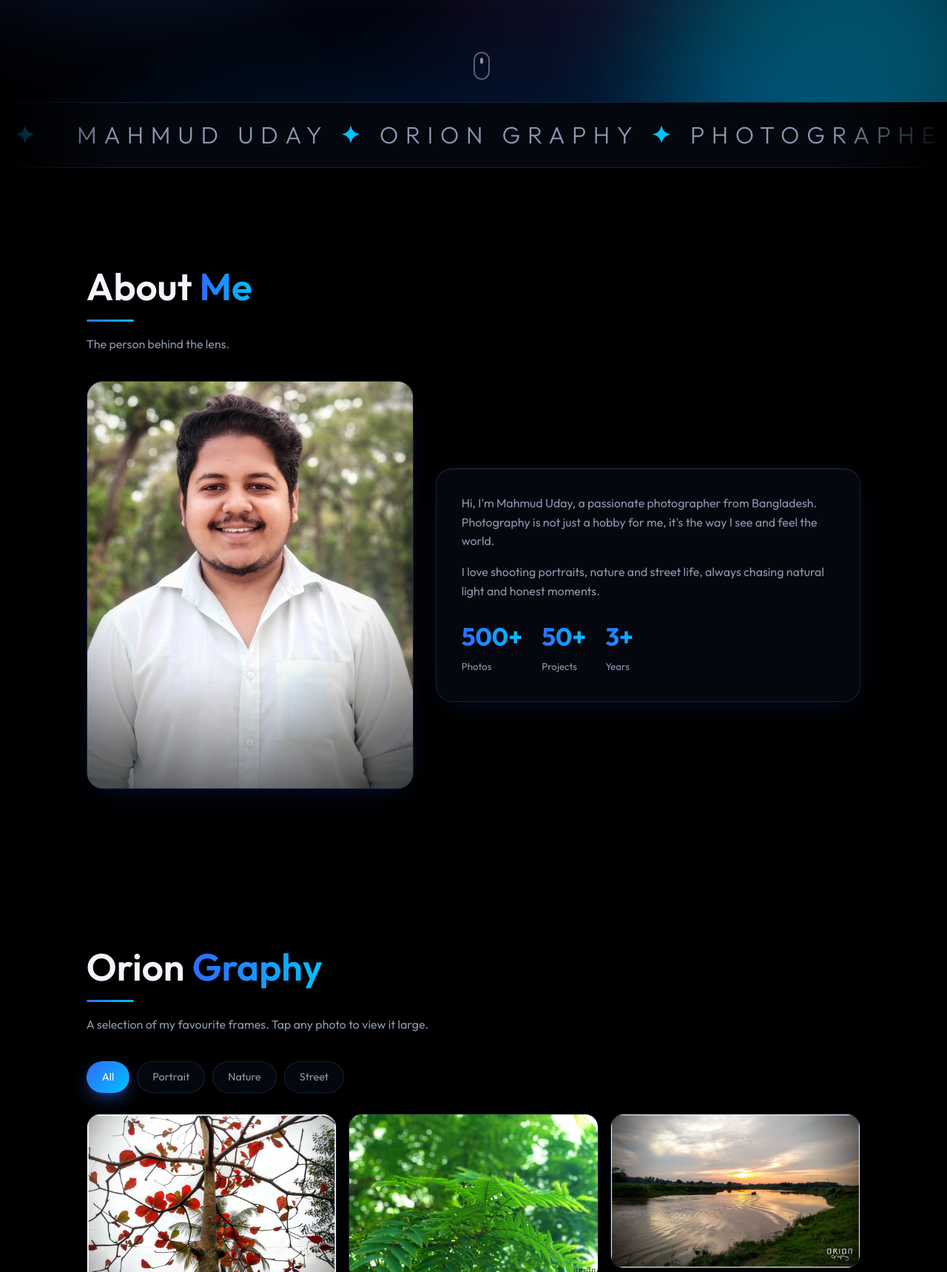
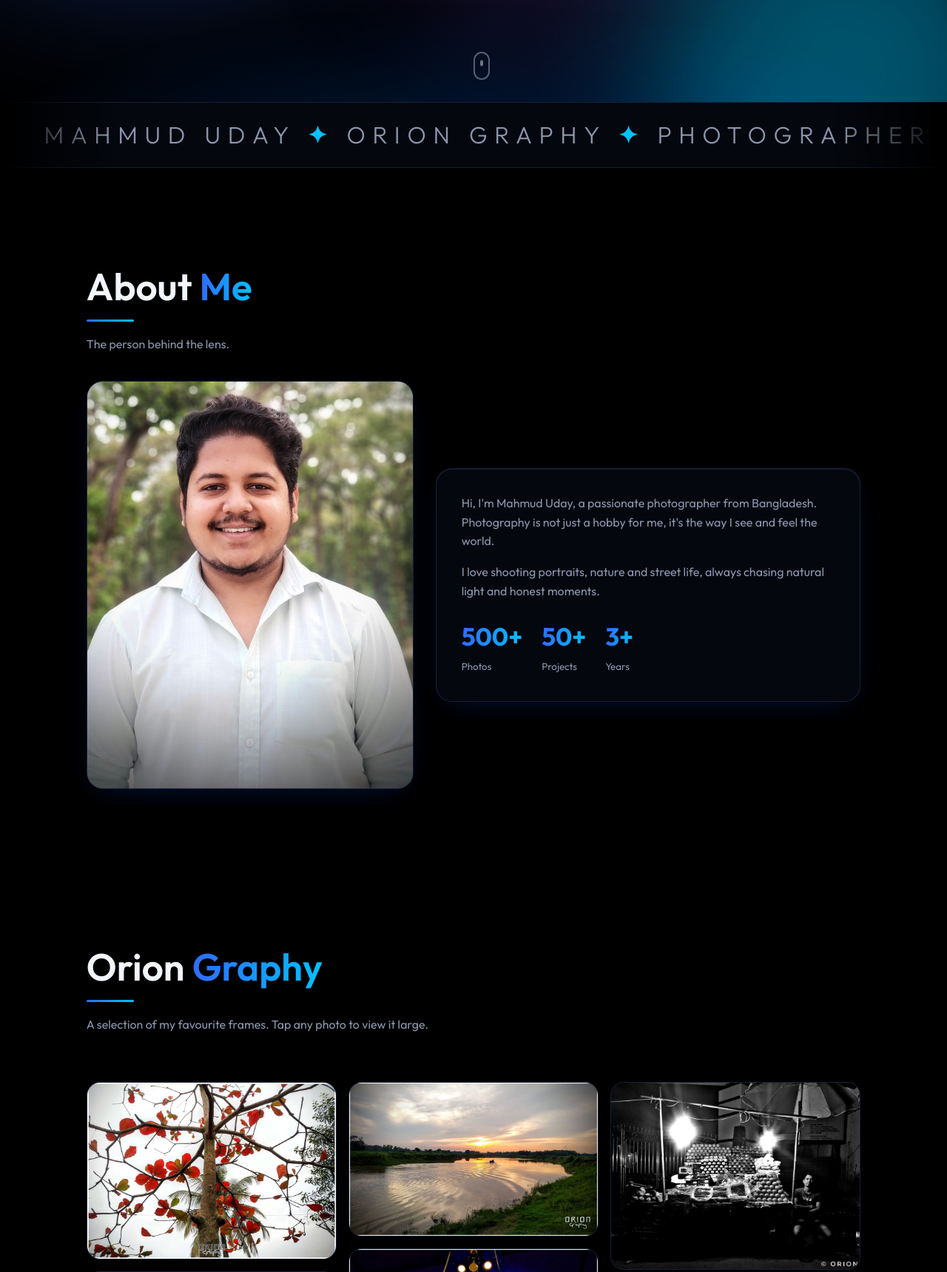
Before and after one commit to MahmudUday/Iamuday, a plain HTML site: page index.html in a window 1280 px wide. Shown: the part 662-2382 px from the top of the page at 74% size. Drawn offline with Linux system fonts and the light colour scheme.

Commit message:
Add files via upload

```diff
--- a/index.html
+++ b/index.html
@@ -159,6 +159,7 @@ body.ready .ln:nth-child(2)>span{transition-delay:.15s}
 .filters{display:flex;gap:10px;flex-wrap:wrap;margin-bottom:28px}
 .fbtn{padding:9px 20px;border-radius:999px;border:1px solid var(--glass-b);background:var(--glass);color:var(--muted);
   cursor:pointer;font:inherit;font-size:.9rem;transition:.5s var(--ease)}
+.fbtn{text-transform:capitalize}
 .fbtn:hover{color:var(--text);transform:translateY(-2px)}
 .fbtn.active{color:#fff;background:linear-gradient(135deg,var(--accent),var(--accent2));border-color:transparent;box-shadow:0 8px 26px -8px var(--accent)}
 .grid{columns:3 260px;column-gap:16px}
@@ -312,18 +313,12 @@ const CONFIG = {
     {name:"YouTube",   icon:"▶️", handle:"Your Channel", url:"https://youtube.com/@yourname"},
     {name:"WhatsApp",  icon:"💬", handle:"+880...", url:"https://wa.me/8801XXXXXXXXX"}
   ],
-  // images folder e photo rakho, ekhane nam likho. cat: portrait / nature / street (ba nijer moto)
-  photos: [
-    {src:"images/photo1.jpg",  cat:"portrait", title:"Portrait 1"},
-    {src:"images/photo2.jpg",  cat:"nature",   title:"Nature 1"},
-    {src:"images/photo3.jpg",  cat:"street",   title:"Street 1"},
-    {src:"images/photo4.jpg",  cat:"portrait", title:"Portrait 2"},
-    {src:"images/photo5.jpg",  cat:"nature",   title:"Nature 2"},
-    {src:"images/photo6.jpg",  cat:"street",   title:"Street 2"},
-    {src:"images/photo7.jpg",  cat:"nature",   title:"Nature 3"},
-    {src:"images/photo8.jpg",  cat:"portrait", title:"Portrait 3"},
-    {src:"images/photo9.jpg",  cat:"street",   title:"Street 3"}
-  ]
+  // AUTO GALLERY: images folder e photo upload korlei hobe, kothao list likhte hobe na.
+  // File nam: portrait-1.jpg, portrait-2.jpg, nature-1.jpg, street-1.jpg, wedding-1.jpg, travel-1.jpg, event-1.jpg
+  // Category chai na hole: photo1.jpg, photo2.jpg ... (number gap rakho na)
+  categories: ["portrait","nature","street","wedding","travel","event","other"],
+  max: 150,
+  photos: []
 };
 /* ======================================== */
 
@@ -389,9 +384,32 @@ $$("#links a").forEach(a=>a.onclick=()=>$("#links").classList.remove("open"));
 const mq='<span>MAHMUD UDAY <b>✦</b> ORION GRAPHY <b>✦</b> PHOTOGRAPHER <b>✦</b></span>';
 $("#track").innerHTML=mq.repeat(8);
 
+/* gallery: auto-detect photos in /images */
+const probe=src=>new Promise(r=>{const i=new Image();i.onload=()=>r(true);i.onerror=()=>r(false);i.src=src});
+async function loadPhotos(){
+  const cap=s=>s.charAt(0).toUpperCase()+s.slice(1);
+  const groups=await Promise.all(CONFIG.categories.map(async cat=>{
+    const out=[];
+    for(let n=1;n<=CONFIG.max;n++){
+      const names=cat==="other"?[`photo${n}`,`photo-${n}`]:[`${cat}-${n}`];
+      let hit=null;
+      for(const nm of names){const src=`images/${nm}.jpg`;if(await probe(src)){hit=src;break}}
+      if(!hit)break;
+      out.push({src:hit,cat,title:(cat==="other"?"Photo":cap(cat))+" "+n});
+    }
+    return out;
+  }));
+  CONFIG.photos=groups.flat();
+  if(!CONFIG.photos.length){ // demo tiles until real photos are uploaded
+    CONFIG.photos=["portrait","nature","street","portrait","nature","street","nature","portrait","street"]
+      .map((c,i)=>({src:`images/demo${i}.jpg`,cat:c,title:cap(c)+" "+(i+1)}));
+  }
+}
+
 /* gallery */
 function buildFilters(){
   const cats=["all",...new Set(CONFIG.photos.map(p=>p.cat))];
+  if(cats.length<=2){$("#filters").innerHTML="";return}
   $("#filters").innerHTML=cats.map(c=>`<button class="fbtn ${c===cur?"active":""}" data-c="${c}">${T[lang][c]||c}</button>`).join("");
   $$(".fbtn").forEach(b=>b.onclick=()=>{if(cur===b.dataset.c)return;cur=b.dataset.c;buildFilters();filter(true)});
 }
@@ -490,7 +508,8 @@ if(matchMedia("(hover:hover)").matches){
 
 /* init */
 $("#yr").textContent=new Date().getFullYear();
-applyTheme();applyLang();buildGrid();
+applyTheme();applyLang();
+loadPhotos().then(()=>{buildFilters();buildGrid()});
 $$(".rv").forEach(e=>io.observe(e));
 addEventListener("load",()=>setTimeout(()=>{
   $("#loader").classList.add("hide");document.body.classList.add("ready");
```
